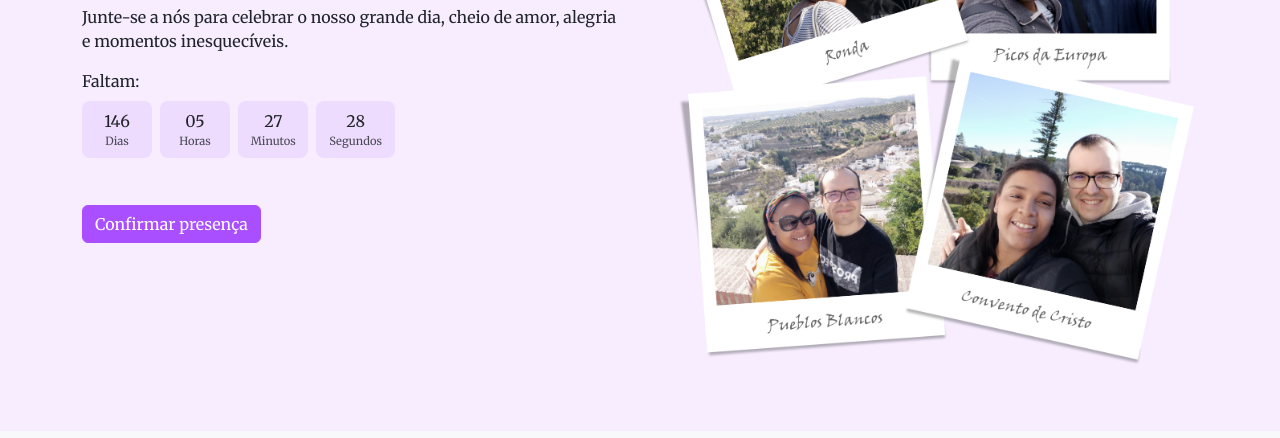
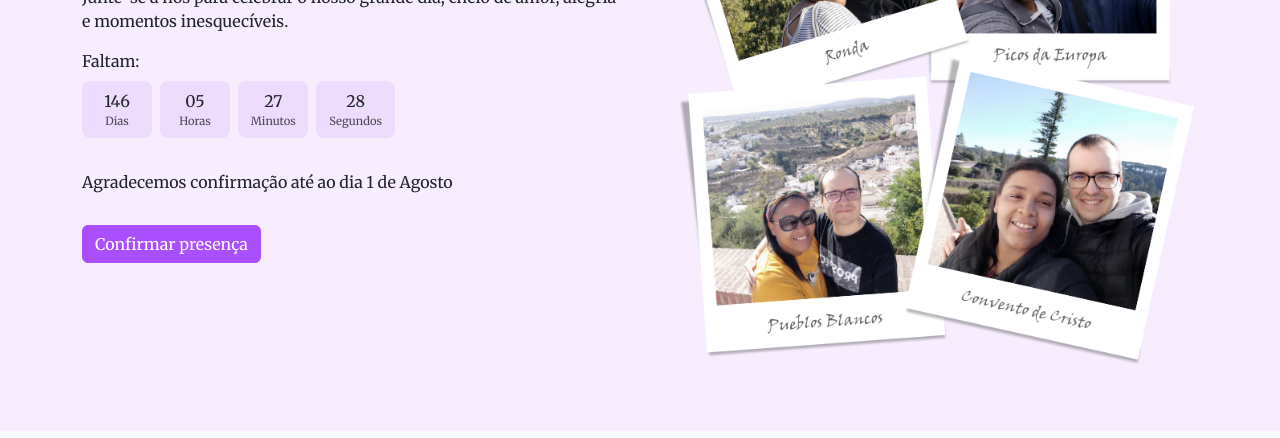
Before and after one commit to nelsonloud/sitecasamento, a plain HTML site: page index.html in a window 1280 px wide. Shown: the part 362-800 px from the top of the page. Drawn offline with nearby package versions, Linux system fonts and the light colour scheme; a web font is replaced by a local one.

Commit message:
Add files via upload
Adicionado data de confirmação.

```diff
--- a/index.html
+++ b/index.html
@@ -73,7 +73,9 @@
                       </div>
                     </div>
                   </div>
-
+                  <div class="presenca mb-3">
+                    Agradecemos confirmação até ao dia 1 de Agosto
+                  </div>
               <form class="d-flex" role="search" onsubmit="sendWhatsApp(event)">
                 <button class="btn btn-primary custom-btn" type="submit">Confirmar presença</button>
               </form>
@@ -102,7 +104,8 @@
                 <p class="text-muted mb-1">Santuário do Bom Despacho (Cervães!)</p>
                 <p class="mb-2">⏰ 13h00 | 20 Setembro 2025</p>
                 <a href="https://maps.app.goo.gl/dfmC2nux31CYkMx96" target="_blank"
-                  class="btn btn-outline-primary btn-sm btn-outline-custom">Ver no mapa</a>
+                class="btn btn-outline-primary btn-sm btn-outline-custom"
+                >Ver no mapa</a>
               </div>
             </div>
           </div>
@@ -116,7 +119,7 @@
                 <p class="text-muted mb-1">Quinta de Mouriz</p>
                 <p class="mb-2">⏰ 15h00 | 20 Setembro 2025</p>
                 <a href="https://maps.app.goo.gl/4zm1Kh5xAvKUP3Zj9"
-                  class="btn btn-outline-primary btn-sm btn-outline-custom" target="_blank">Ver no mapa</a>
+                class="btn btn-outline-primary btn-sm btn-outline-custom" target="_blank">Ver no mapa</a>
               </div>
             </div>
           </div>
```
